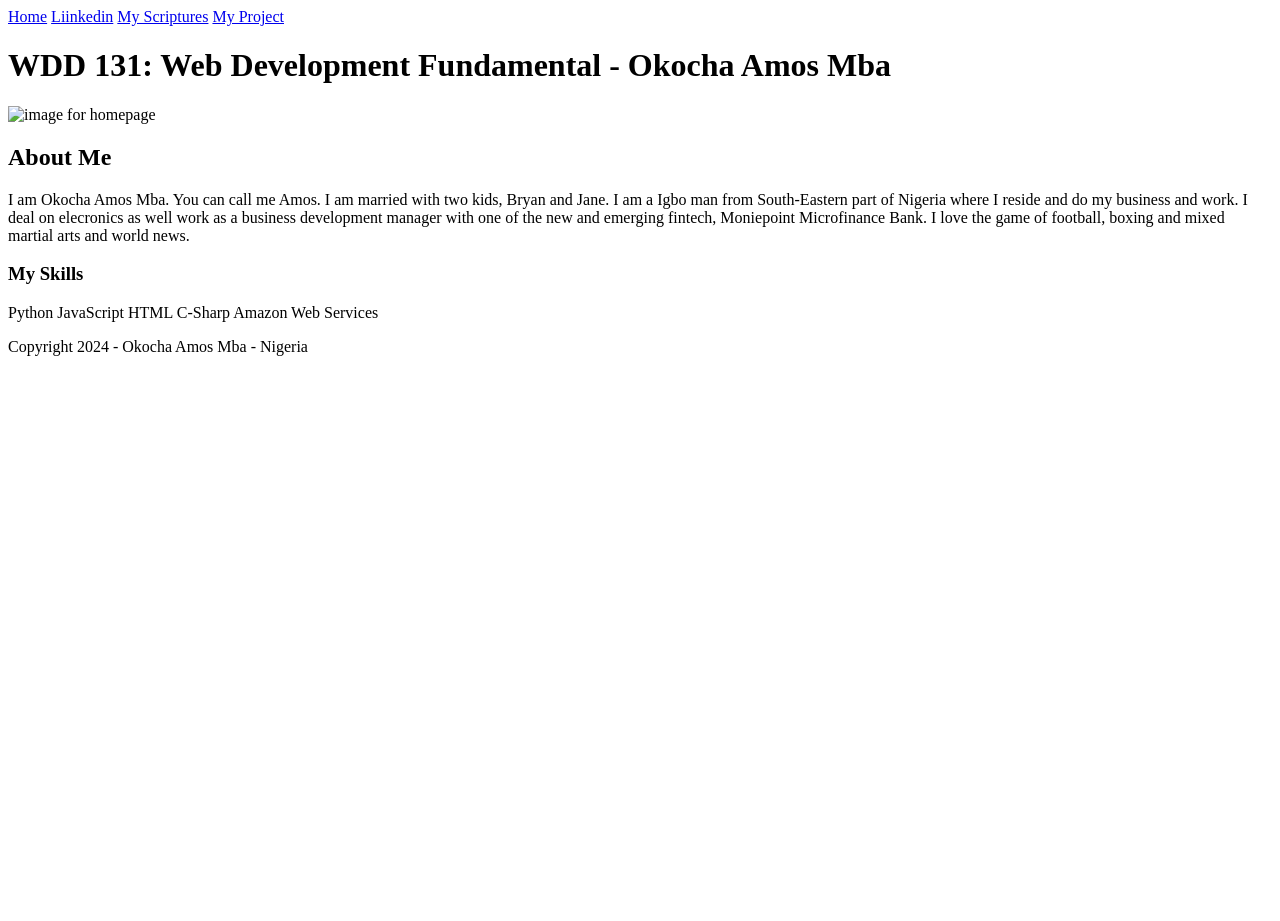
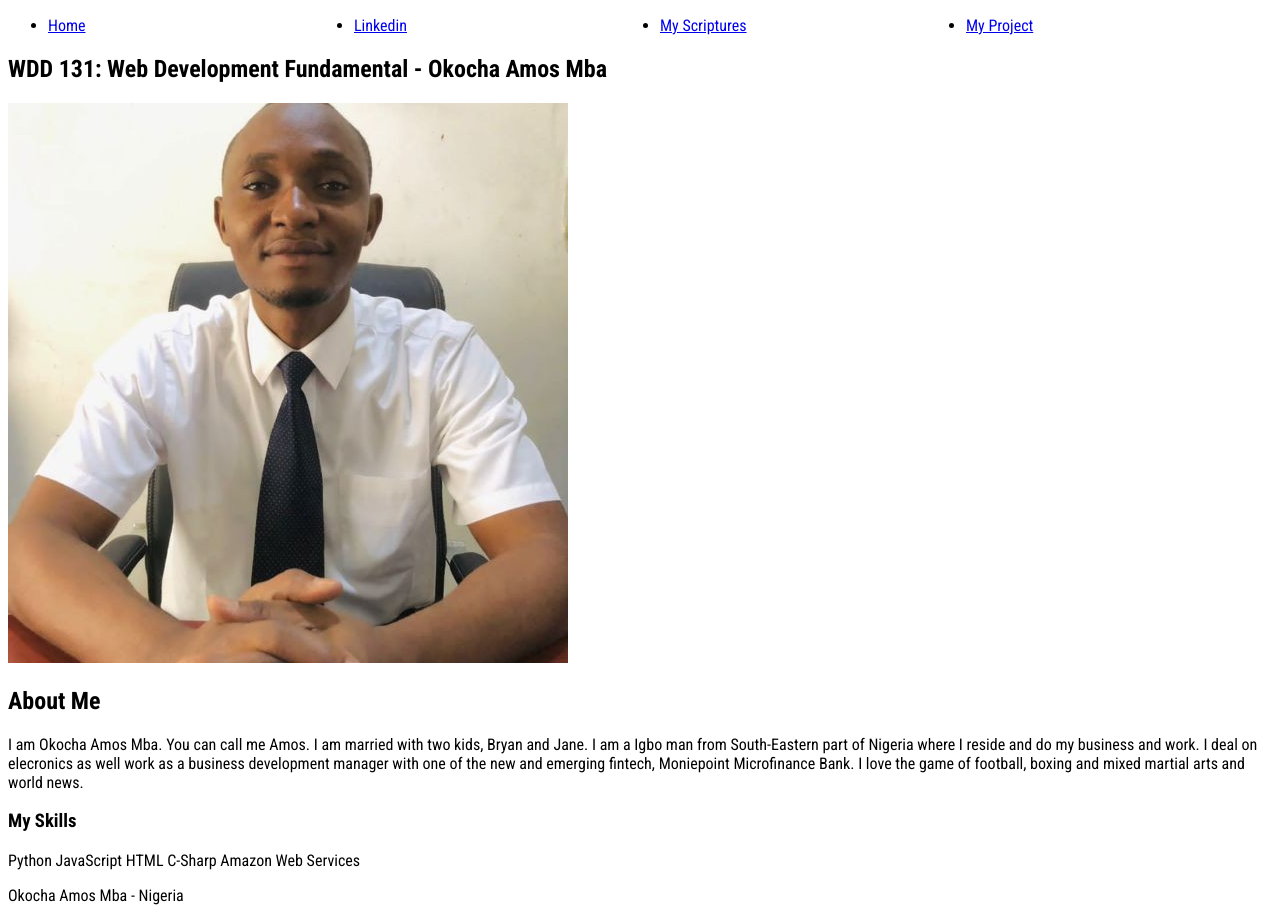
Before and after one commit to okochaamos/wdd131, a plain HTML site: page index.html in a window 1280 px wide. Before the commit the page ends 800 px from the top, so only its background shows below. Drawn offline with Linux system fonts and the light colour scheme; files that its build step writes are made by us from their sources.

Commit message:
my commit

```diff
--- a/index.html
+++ b/index.html
@@ -4,23 +4,32 @@
 <head>
     <meta charset="UTF-8">
     <meta name="viewport" content="width=device-width, initial-scale=1.0">
-    <title>WDD 131</title>
-    <link type="text/css" rel="stylesheet href" href="styles/layout.css">
+    <title>WDD 131 - Web Development Fundamentals - Okocha Amos Mba</title>
+    <link type="text/css" rel="stylesheet href" href="styles/base.css">
+
+    <link rel="preconnect" href="https://fonts.googleapis.com">
+    <link rel="preconnect" href="https://fonts.gstatic.com" crossorigin>
+    <link href="https://fonts.googleapis.com/css2?family=Roboto+Condensed:ital,wght@0,100..900;1,100..900&display=swap" rel="stylesheet">
+
+
 </head>
 
 <body>
     <nav>
-        <a href="index.html">Home</a>
-        <a href="aboutme.html">Liinkedin</a>
-        <a href="my-scriptures.html">My Scriptures</a>
-        <a href="my-project.html">My Project</a>
+        <ul>
+            <li><a href="index.html">Home</a></li>
+            <li><a href="https://www.linkedin.com/in/amosokocha/">Linkedin</a></li>
+            <li><a href="https://www.churchofjesuschrist.org/study/scriptures/bofm/1-ne/4?lang=eng#title_number1">My Scriptures</a></li>
+            <li><a href=#"my-project.html">My Project</a></li>
+        </ul>
     </nav>
-    <div class="container">
+    <main class = "home-grid">
+        <section class="card">
             <h1>WDD 131: Web Development Fundamental - Okocha Amos Mba </h1>
 
-    </div>
-    <div class="myself">
-        <img class="my-pic" src="images/my-profile-pic.jfif" alt="image for homepage">
+        </section>
+        <section class="myself">
+            <img class="my-pic" src="images/picture.jfif" alt="image for homepage">
             <h2>About Me</h2>
             I am Okocha Amos Mba. You can call me Amos. I am married with two kids, Bryan and Jane. I am a Igbo man from
             South-Eastern part of Nigeria where I reside and do my business and work. I deal on elecronics as well work as a
@@ -28,9 +37,10 @@
             development manager with one of the new and emerging fintech, Moniepoint Microfinance Bank. I love the game of
             football, boxing and mixed martial arts and world news.
 
-    </div>
+        <section>
 
-    <div class="myskills">
+
+        <section class="myskills">
             <h3>My Skills</h3>
             Python
             JavaScript
@@ -38,10 +48,13 @@
             C-Sharp
             Amazon Web Services
 
-    </div>
+        </section>
+    </main>
 
     <footer>
-        <p>Copyright 2024 - Okocha Amos Mba - Nigeria</p>
+        <p><span id="currentyear"></span> Okocha Amos Mba - Nigeria</p>
+        <p><span id="lastmodified"></span> </p>
+
     </footer>
 </body>
 
--- /dev/null
+++ b/styles/base.css
@@ -0,0 +1,21 @@
+
+body {
+    font-family: "Roboto Condensed", sans-serif;
+}
+
+nav {
+    margin: 0 auto;
+}
+
+nav a{
+    display: block;
+}
+
+nav ul {
+    display: flex;
+
+}
+
+nav ul li {
+    flex: 1 1 100%;
+}
```
Also changed, not shown: images/picture.jfif (renamed from week01/images/my-profile-pic.jfif), scripts/getdate.js (added), week01/images/picture.jfif (added). Lines whose indentation alone changed are shown as unchanged.
